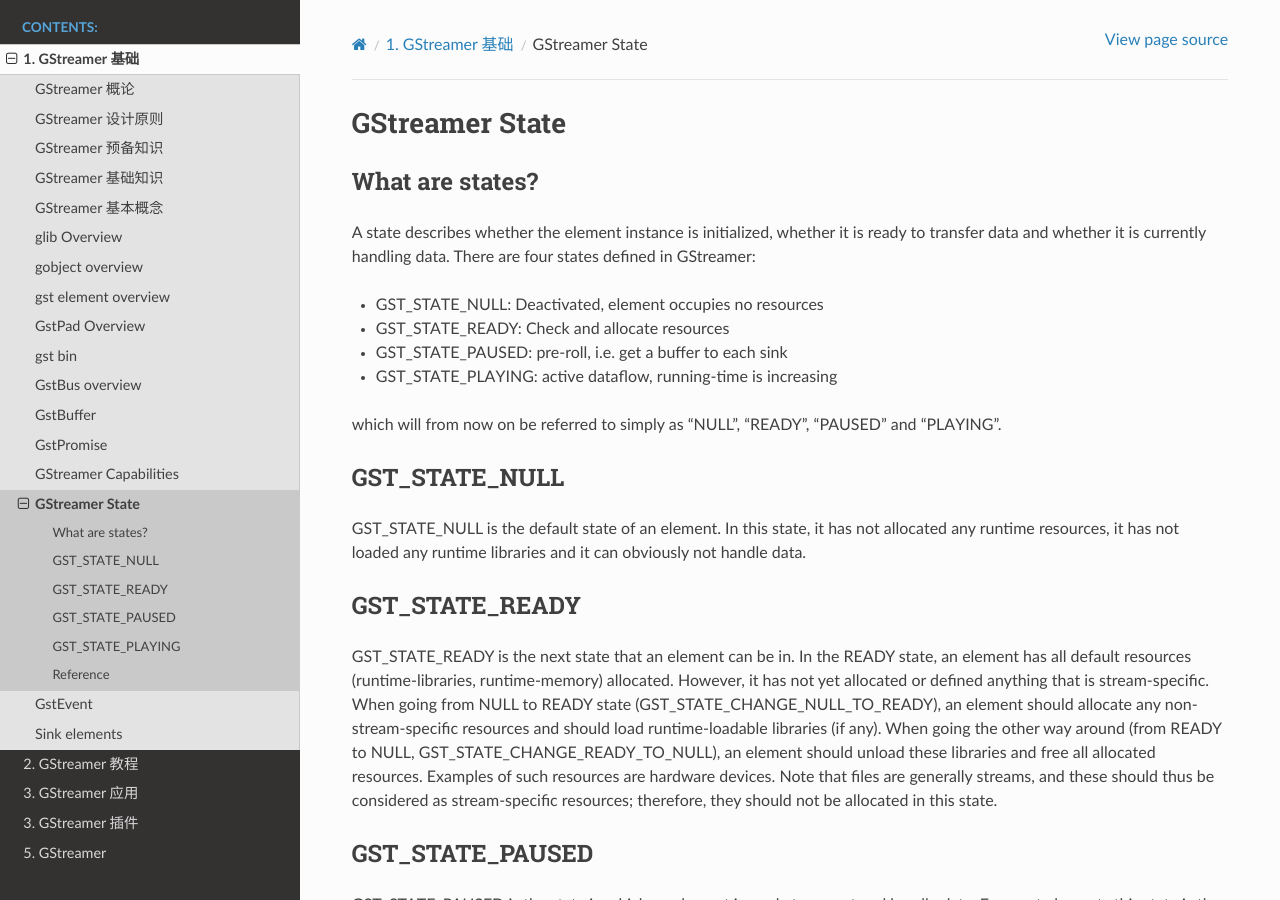
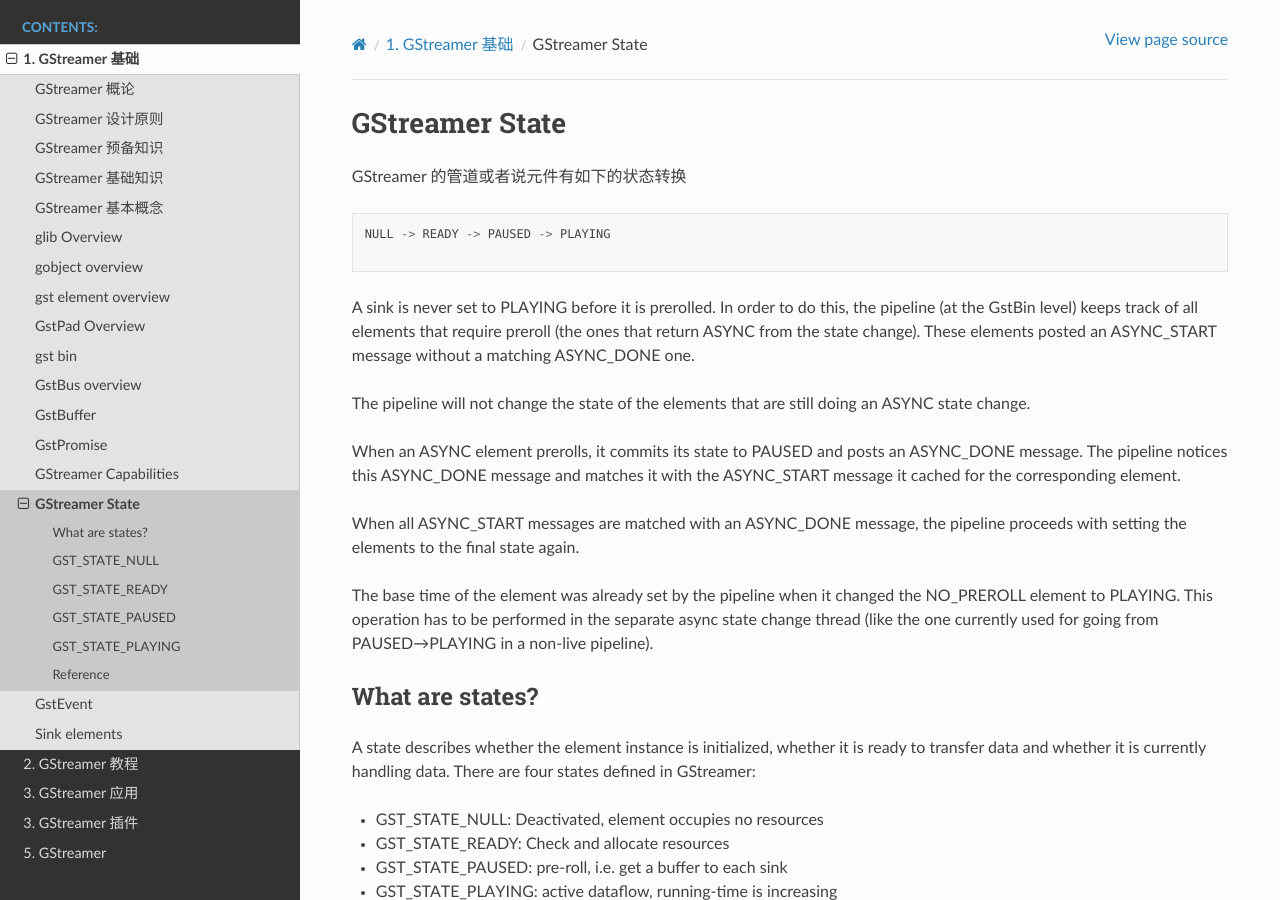
Before and after one commit to walterfan/gstreamer-cookbook, a Sphinx documentation site: the page built from doc/source/1.basic/gst-state.md, in a window 1280 px wide and 900 px high. Built offline with Sphinx 7.4.7 and the Read the Docs theme 2.0.0, drawn with Linux system fonts in a browser that asks for light colours.

Commit message:
update doc

````diff
--- a/doc/source/1.basic/gst-state.md
+++ b/doc/source/1.basic/gst-state.md
@@ -1,4 +1,21 @@
 # GStreamer State
+
+GStreamer 的管道或者说元件有如下的状态转换
+
+```
+NULL -> READY -> PAUSED -> PLAYING
+
+```
+
+A sink is never set to PLAYING before it is prerolled. In order to do this, the pipeline (at the GstBin level) keeps track of all elements that require preroll (the ones that return ASYNC from the state change). These elements posted an ASYNC_START message without a matching ASYNC_DONE one.
+
+The pipeline will not change the state of the elements that are still doing an ASYNC state change.
+
+When an ASYNC element prerolls, it commits its state to PAUSED and posts an ASYNC_DONE message. The pipeline notices this ASYNC_DONE message and matches it with the ASYNC_START message it cached for the corresponding element.
+
+When all ASYNC_START messages are matched with an ASYNC_DONE message, the pipeline proceeds with setting the elements to the final state again.
+
+The base time of the element was already set by the pipeline when it changed the NO_PREROLL element to PLAYING. This operation has to be performed in the separate async state change thread (like the one currently used for going from PAUSED→PLAYING in a non-live pipeline).
 
 ## What are states?
 A state describes whether the element instance is initialized, whether it is ready to transfer data and whether it is currently handling data. There are four states defined in GStreamer:
````
Also changed, not shown: doc/source/3.application/debug.md (+1 -1 lines), doc/source/3.application/video_pipeline.md (+3 -3 lines), doc/source/5.tool/gst-tracer.md (added, +13 -0 lines), doc/source/5.tool/overview.md (+2 -0 lines).
